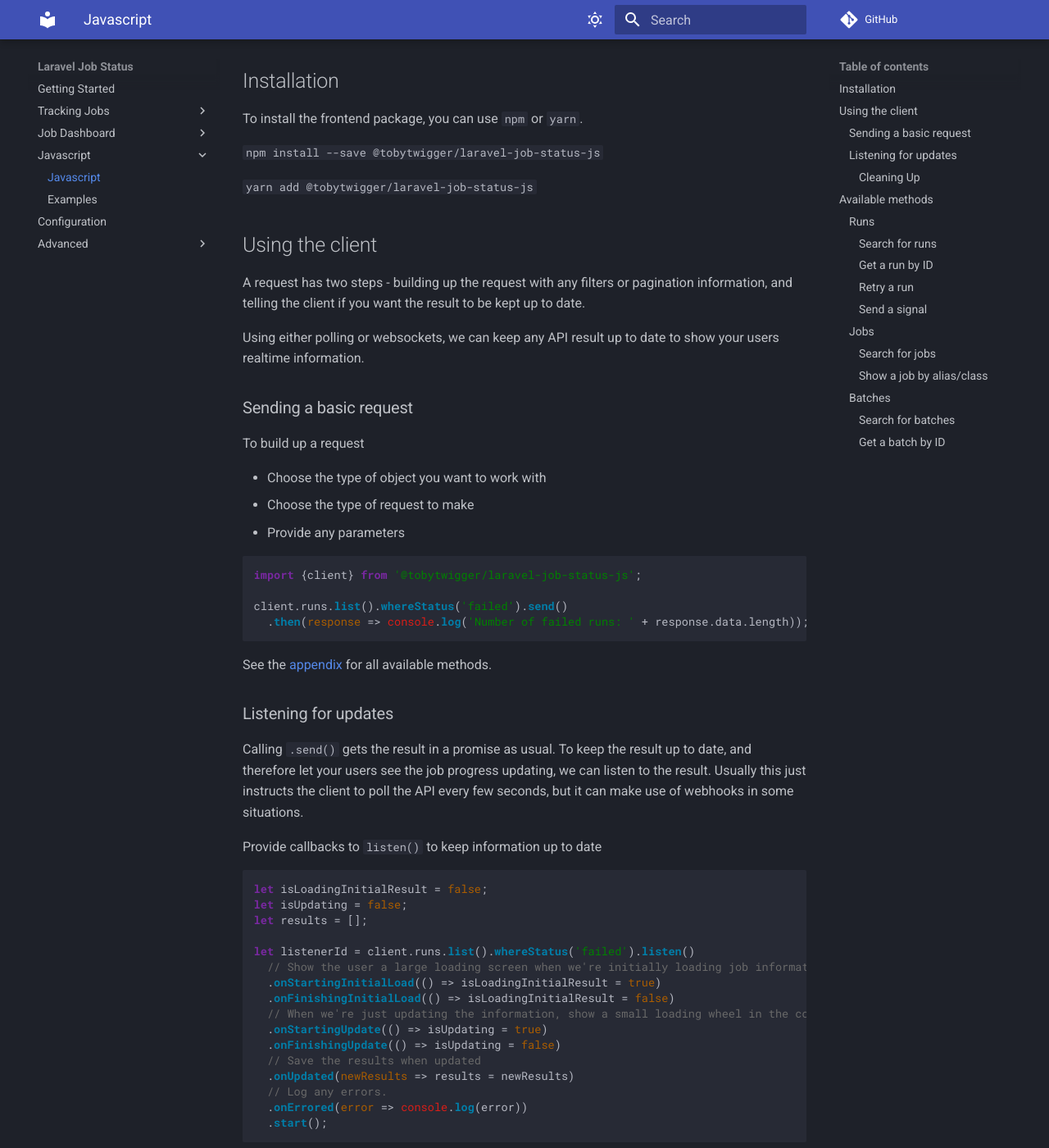
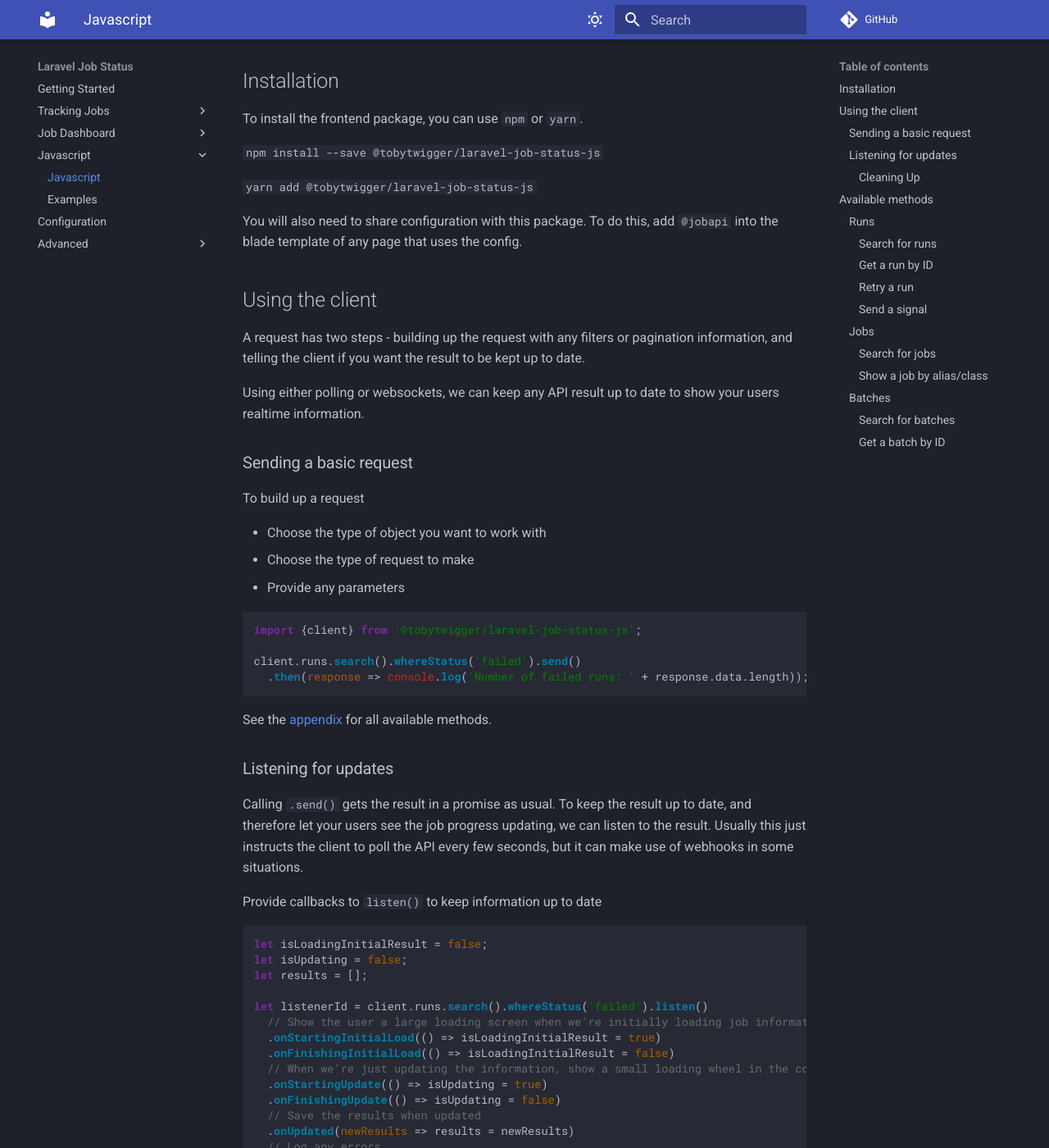
Before and after one commit to tobytwigger/laravel-job-status, an MkDocs documentation site: the page built from docs/docs/js/js.md, in a window 1280 px wide and 1400 px high, scrolled down 190 px. Shown: the whole window at 82% size. Built offline with MkDocs 1.6.1 and Material for MkDocs 9.7.7, drawn with Linux system fonts in a browser that asks for light colours; comment, search, counter and statistics services are not loaded; some of the changed text lies outside the part shown.

Commit message:
Update docs 2

````diff
--- a/docs/docs/js/js.md
+++ b/docs/docs/js/js.md
@@ -9,6 +9,8 @@
 ```npm install --save @tobytwigger/laravel-job-status-js```
 
 ```yarn add @tobytwigger/laravel-job-status-js```
+
+You will also need to share configuration with this package. To do this, add `@jobapi` into the blade template of any page that uses the config.
 
 ## Using the client
 
@@ -27,7 +29,7 @@
 ```js
 import {client} from '@tobytwigger/laravel-job-status-js';
 
-client.runs.list().whereStatus('failed').send()
+client.runs.search().whereStatus('failed').send()
   .then(response => console.log('Number of failed runs: ' + response.data.length));
 ```
 
@@ -44,7 +46,7 @@
 let isUpdating = false;
 let results = [];
 
-let listenerId = client.runs.list().whereStatus('failed').listen()
+let listenerId = client.runs.search().whereStatus('failed').listen()
   // Show the user a large loading screen when we're initially loading job information.
   .onStartingInitialLoad(() => isLoadingInitialResult = true)
   .onFinishingInitialLoad(() => isLoadingInitialResult = false)
@@ -79,7 +81,7 @@
 === "Request"
 
     ``` js
-    client.runs.list()
+    client.runs.search()
     .send();
     ```
 
@@ -250,7 +252,7 @@
 === "Request"
 
     ``` js
-    client.jobs.list()
+    client.jobs.search()
         .send();
     ```
 
@@ -297,7 +299,7 @@
 === "Request"
 
     ``` js
-    client.batches.list()
+    client.batches.search()
         .send();
     ```
 
````
